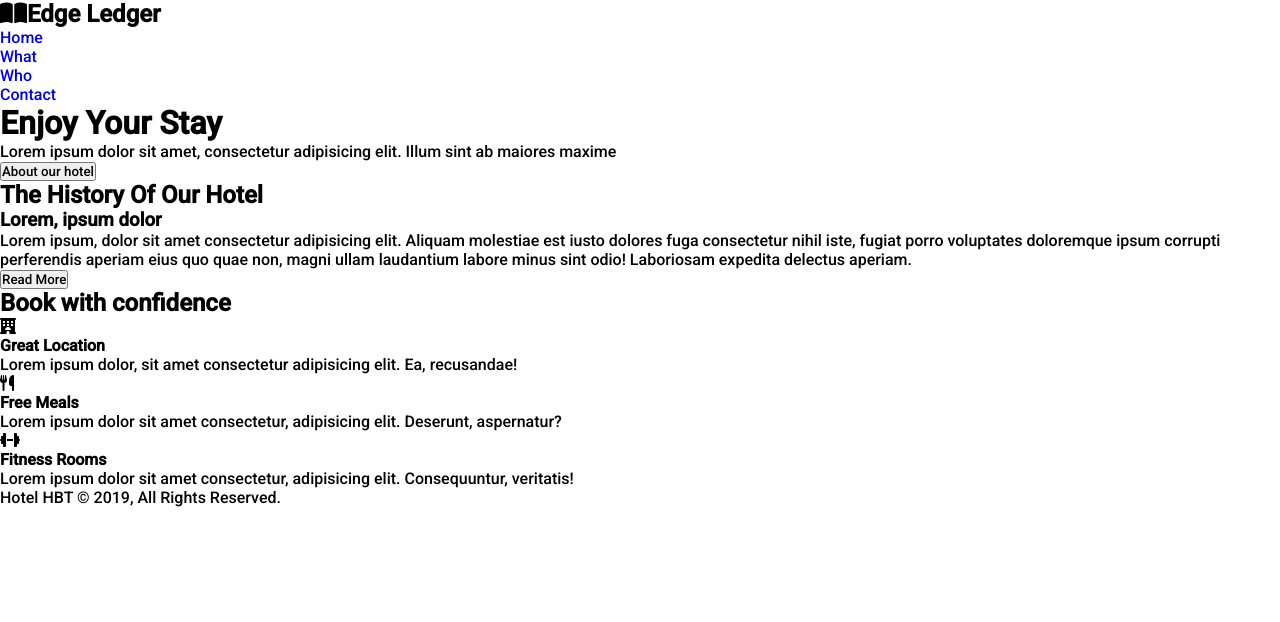
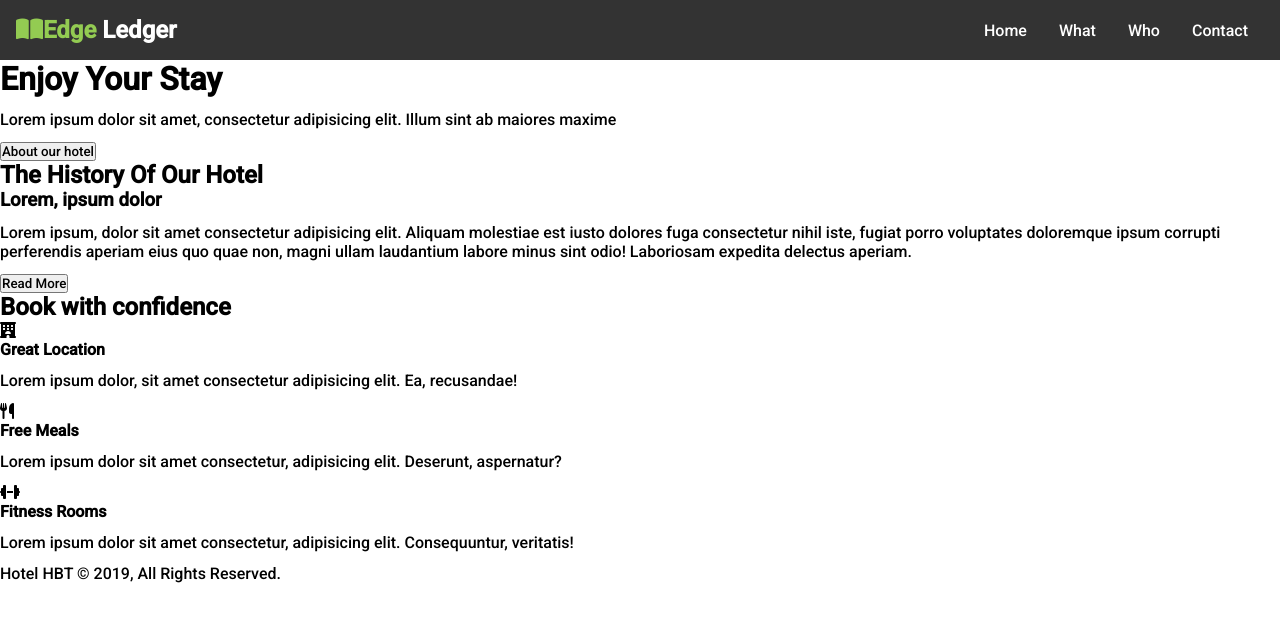
Before and after one commit to favy-codez/edgeLedger-website, a plain HTML site: page index.html in a window 1280 px wide. Drawn offline with nearby package versions, Linux system fonts and the light colour scheme; a script that the page names is missing.

Commit message:
added boiler plate

```diff
--- a/CSS/style.css
+++ b/CSS/style.css
@@ -8,3 +8,40 @@
 a{
     text-decoration: none;
 }
+
+p{
+    margin: 0.75rem 0;
+}
+
+/* NAVBAR */
+.text-primary{
+    color: #93cb52;
+}
+
+#navbar{
+    display: flex;
+    position: sticky;
+    background: #333;
+    color: #fff;
+    top: 0;
+    justify-content: space-between;
+    padding: 1rem;
+    z-index: 1;
+}
+
+#navbar ul{
+    display: flex;
+    list-style: none;
+    align-items: center;
+}
+
+#navbar ul li a{
+    color: #fff;
+    padding: 0.75rem;
+    margin: 0 0.25rem;
+}
+
+#navbar ul li a:hover{
+    color: #93cb52;
+    border-radius: 5px;
+}
--- a/index.html
+++ b/index.html
@@ -17,8 +17,7 @@
     <link rel="stylesheet" href="./CSS/style.css">
     <title>EdgeLedger Financial | Accounting & Investment</title>
 </head>
-<body>
-    <header>
+<body id="home">
         <!-- NAVBAR -->
         <nav id="navbar">
             <h1 class="logo">
@@ -26,16 +25,22 @@
                     <i class="fa-solid fa-book-open"></i>Edge
                 </span>Ledger
             </h1>
+
+            <ul class="nav">
+                <li><a href="#home">Home</a></li>
+                <li><a href="#what">What</a></li>
+                <li><a href="#who">Who</a></li>
+                <li><a href="#contact">Contact</a></li>
+            </ul>
         </nav>
 
+        <!-- Header : Showcase -->
+        <header class="showcase">
+            <div class="showcae-content">
 
-        <ul class="nav">
-            <li><a href="#home">Home</a></li>
-            <li><a href="#what">What</a></li>
-            <li><a href="#who">Who</a></li>
-            <li><a href="#contact">Contact</a></li>
-        </ul>
-    </header>
+            </div>
+        </header>
+
 
     <main>
         <!-- HERO-SECTION -->
```
